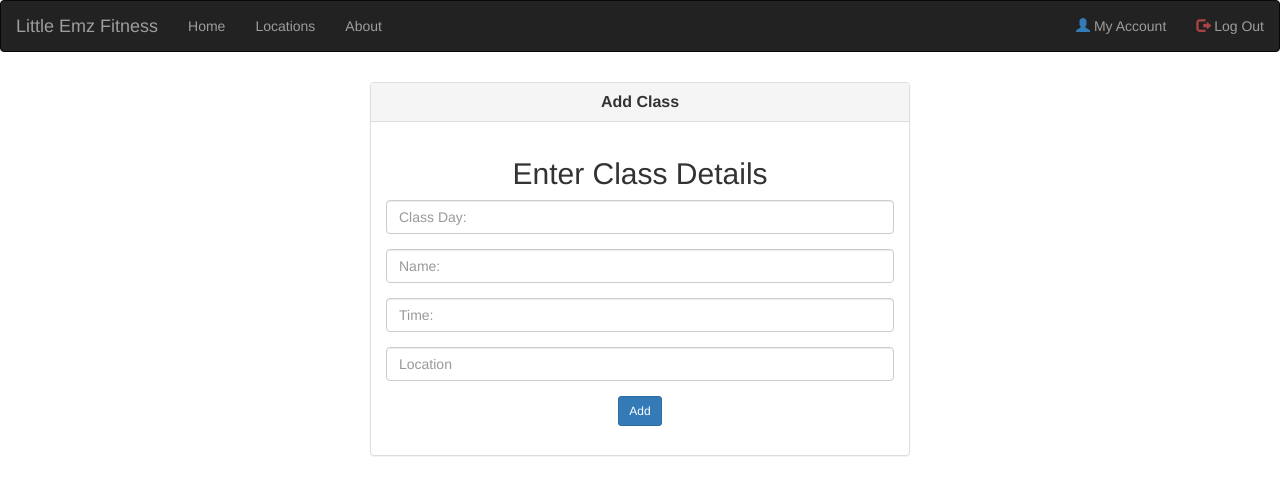
After one commit to danwilldev/BookingSite, a Flask app: page /admin/add in a window 1280 px wide. The commit adds this page. Shown: the top 495 px of the page. Run offline with Flask 2, Linux system fonts and the light colour scheme; some libraries are stand-ins or nearby versions.

Commit message:
Add files via upload

```diff
--- /dev/null
+++ b/templates/adminadd.html
@@ -0,0 +1,35 @@
+<link rel="shortcut icon" href="/myfavicon.ico" type="image/x-icon">
+<link rel="icon" href="/myfavicon.ico" type="image/x-icon">
+
+{% extends "layout.html" %}
+{% block title %}{% endblock %}
+{% block body %}
+
+<div class="container" style="margin-top:30px">
+        <div class="col-lg-6 col-lg-offset-3 text-center">
+            <div class="panel panel-default">
+        <div class="panel-heading"><h3 class="panel-title"><strong>Add Class </strong></h3></div>
+        <div class="panel-body">
+        <form method="POST" action="/admin/add" role="form">
+          {{ form.csrf }}
+        <div class="form-group">
+            <h2>Enter Class Details</h2>
+            <input type="text" class="form-control" id="day" name="day" placeholder="Class Day: ">
+         </div>
+        <div class="form-group">
+         <input type="text" class="form-control" id="name" name="name" placeholder="Name: ">
+        </div>
+        <div class="form-group">
+         <input type="text" class="form-control" id="time" name="time" placeholder="Time: ">
+        </div>
+        <div class="form-group">
+         <input type="text" class="form-control" id="location" name="location" placeholder="Location ">
+        </div>
+         <button type="submit" class="btn btn-sm btn-primary">Add</button>
+        </form>
+         </div>
+        </div>
+        <div>
+        </div>
+</div>
+{% endblock %}
--- a/templates/layout.html
+++ b/templates/layout.html
@@ -16,17 +16,24 @@
 <nav class="navbar navbar-inverse">
   <div class="container-fluid">
     <div class="navbar-header">
-      <a class="navbar-brand" href="/">SignMeUp</a>
+      <a class="navbar-brand" href="/">Little Emz Fitness</a>
     </div>
     <ul class="nav navbar-nav">
       <li><a href="/">Home</a></li>
       <li><a href="/location">Locations</a></li>
       <li><a href="/about">About</a></li>
     </ul>
+    {% if loggedin == 1 %}
     <ul class="nav navbar-nav navbar-right">
-      <li><a href="/signup"><span class="glyphicon glyphicon-user"></span> Sign Up</a></li>
-      <li><a href="/login"><span class="glyphicon glyphicon-log-in"></span> Login</a></li>
+      <li><a href="/account"><span class="glyphicon glyphicon-user text-primary"></span> My Account</a></li>
+      <li><a href="/logout"><span class="glyphicon glyphicon-log-out text-danger"></span> Log Out</a></li>
     </ul>
+    {% else %}
+    <ul class="nav navbar-nav navbar-right">
+      <li><a href="/signup"><span class="glyphicon glyphicon-user text-primary"></span> Sign Up</a></li>
+      <li><a href="/login"><span class="glyphicon glyphicon-log-in text-success"></span> Login</a></li>
+    </ul>
+    {% endif %}
   </div>
 </nav>
 
```
Also changed, not shown: templates/about.html (+17 -1 lines), templates/account.html (added, +36 -0 lines), templates/admin.html (added, +30 -0 lines), templates/index.html (+10 -16 lines).
